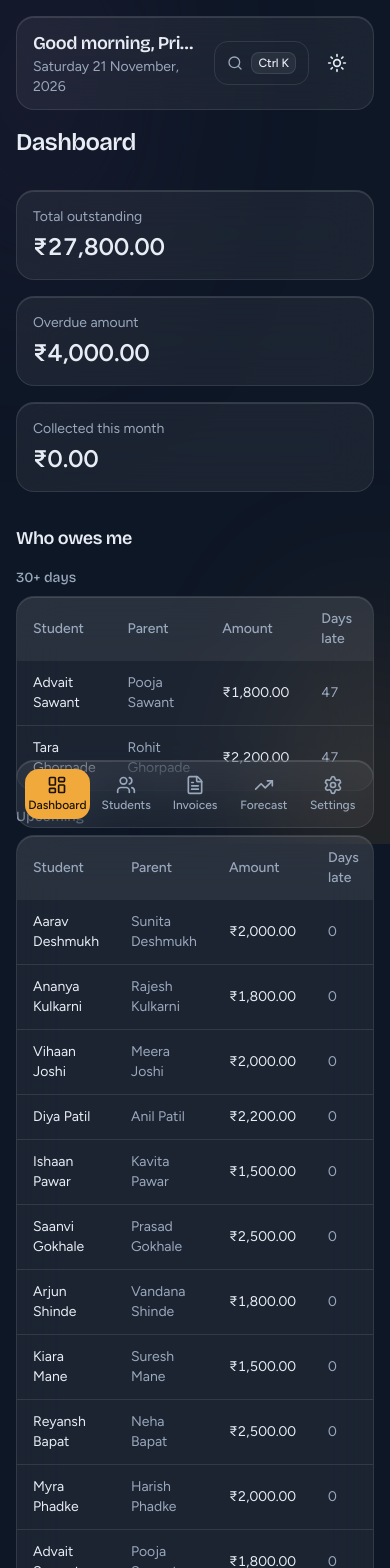
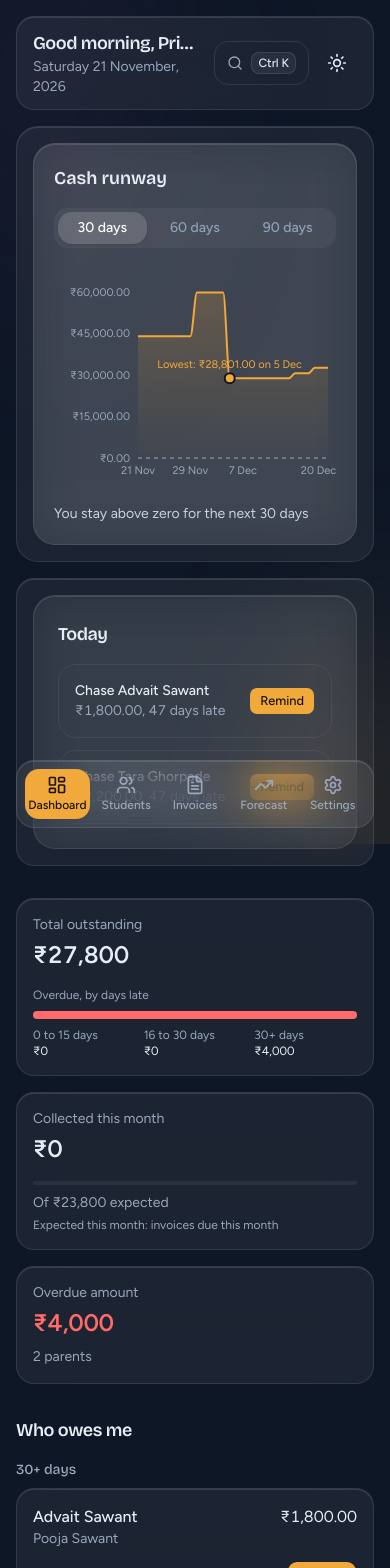
Before and after one commit to ItzMeVishwas/feeflow, a Next.js app: page /dashboard in a window 390 px wide. Shown: the top 1568 px of the page. Built offline with nearby package versions, Linux system fonts and the light colour scheme.

Commit message:
feat: dashboard redesign - hero runway, today rail, aging and collection cards

```diff
--- a/src/app/(app)/dashboard/page.tsx
+++ b/src/app/(app)/dashboard/page.tsx
@@ -2,9 +2,13 @@
 
 import { useMemo, useState, useSyncExternalStore } from "react"
 
+import { AnimatedNumber } from "@/components/ui/animated-number"
 import { Button } from "@/components/ui/button"
+import { Progress } from "@/components/ui/progress"
 import { ReminderDialog } from "@/components/reminder-dialog"
-import { formatINR } from "@/lib/format"
+import { RunwayChart } from "@/components/runway-chart"
+import { TodayRail } from "@/components/today-rail"
+import { formatDate, formatINR } from "@/lib/format"
 import { useStore } from "@/lib/store"
 import type { Invoice, Student } from "@/lib/store"
 import { daysLate, deriveStatus, toIsoDate } from "@/lib/invoice-status"
@@ -25,15 +29,17 @@ type OwedRow = {
   days: number
 }
 
-function StatCard({ label, value }: { label: string; value: number }) {
-  return (
-    <div className="glass rounded-2xl p-4">
-      <p className="text-sm text-muted-foreground">{label}</p>
-      <p className="mt-1 text-2xl font-semibold tabular-nums text-foreground">
-        {formatINR(value)}
-      </p>
-    </div>
-  )
+// Whole rupees for dashboard numbers. formatINR keeps paise for the detail tables.
+const wholeINR = new Intl.NumberFormat("en-IN", {
+  style: "currency",
+  currency: "INR",
+  maximumFractionDigits: 0,
+})
+const formatWholeINR = (amount: number): string => wholeINR.format(amount)
+
+// Percentage of total, 0 when total is 0 (avoids divide-by-zero).
+function share(part: number, total: number): number {
+  return total > 0 ? (part / total) * 100 : 0
 }
 
 function OwedTable({
@@ -85,6 +91,44 @@ function OwedTable({
   )
 }
 
+function OwedCards({
+  rows,
+  showRemind,
+  onRemind,
+}: {
+  rows: OwedRow[]
+  showRemind: boolean
+  onRemind: (invoiceId: string) => void
+}) {
+  return (
+    <ul className="space-y-3">
+      {rows.map(({ invoice, studentName, parentName, days }) => (
+        <li key={invoice.id} className="glass rounded-2xl p-4">
+          <div className="flex items-start justify-between gap-3">
+            <div className="min-w-0">
+              <p className="break-words font-medium text-foreground">{studentName}</p>
+              <p className="break-words text-sm text-muted-foreground">{parentName}</p>
+            </div>
+            <p className="shrink-0 tabular-nums text-foreground">{formatINR(invoice.amount)}</p>
+          </div>
+          <div className="mt-3 flex items-center justify-between gap-3">
+            <p className="text-sm tabular-nums text-muted-foreground">
+              {days > 0
+                ? `${days} ${days === 1 ? "day" : "days"} late`
+                : `Due ${formatDate(invoice.dueDate)}`}
+            </p>
+            {showRemind && (
+              <Button type="button" onClick={() => onRemind(invoice.id)}>
+                Remind
+              </Button>
+            )}
+          </div>
+        </li>
+      ))}
+    </ul>
+  )
+}
+
 export default function DashboardPage() {
   // Zustand persist reads localStorage on the client only, so the server HTML
   // would not match the first client render. Wait for mount before showing data.
@@ -111,8 +155,13 @@ export default function DashboardPage() {
     let totalOutstanding = 0
     let overdueAmount = 0
     let collectedThisMonth = 0
+    let expectedThisMonth = 0
     for (const inv of invoices) {
       if (inv.status !== "paid") totalOutstanding += inv.amount
+      // "Expected this month" = unpaid invoices whose due date falls in the current month.
+      if (inv.status !== "paid" && inv.dueDate.startsWith(currentMonth)) {
+        expectedThisMonth += inv.amount
+      }
       if (deriveStatus(inv, today) === "overdue") overdueAmount += inv.amount
       if (
         inv.status === "paid" &&
@@ -122,7 +171,7 @@ export default function DashboardPage() {
         collectedThisMonth += inv.amount
       }
     }
-    return { totalOutstanding, overdueAmount, collectedThisMonth }
+    return { totalOutstanding, overdueAmount, collectedThisMonth, expectedThisMonth }
   }, [invoices, today, currentMonth])
 
   const owedRows = useMemo(() => {
@@ -143,6 +192,28 @@ export default function DashboardPage() {
     })
     return rows
   }, [invoices, studentById, today])
+
+  // Overdue money split into the same day buckets as the tables.
+  const aging = useMemo(() => {
+    const amounts = BUCKETS.map((bucket) =>
+      owedRows
+        .filter((row) => bucket.test(row.days))
+        .reduce((sum, row) => sum + row.invoice.amount, 0),
+    )
+    return { amounts, total: amounts.reduce((sum, amount) => sum + amount, 0) }
+  }, [owedRows])
+
+  // Distinct parents with overdue invoices. Uses phone, falls back to parent name.
+  const overdueParentCount = useMemo(() => {
+    const parents = new Set<string>()
+    for (const row of owedRows) {
+      const student = studentById.get(row.invoice.studentId)
+      const key =
+        (student?.parentPhone ?? "").trim() || (student?.parentName ?? "").trim()
+      if (key) parents.add(key)
+    }
+    return parents.size
+  }, [owedRows, studentById])
 
   const groups = useMemo(
     () =>
@@ -180,14 +251,88 @@ export default function DashboardPage() {
 
   return (
     <div className="space-y-8">
-      <h1 className="text-2xl font-semibold tracking-tight text-foreground">
-        Dashboard
-      </h1>
+      <section aria-label="Overview" className="grid items-stretch gap-4 lg:grid-cols-3">
+        <div className="glass h-full rounded-3xl p-4 sm:p-6 lg:col-span-2">
+          <RunwayChart />
+        </div>
+        <div className="glass h-full rounded-2xl p-4 sm:p-6">
+          <TodayRail />
+        </div>
+      </section>
 
-      <section aria-label="Summary" className="grid gap-4 sm:grid-cols-3">
-        <StatCard label="Total outstanding" value={stats.totalOutstanding} />
-        <StatCard label="Overdue amount" value={stats.overdueAmount} />
-        <StatCard label="Collected this month" value={stats.collectedThisMonth} />
+      <section aria-label="Summary" className="grid gap-4 md:grid-cols-3">
+        <div className="glass rounded-2xl p-4">
+          <p className="text-sm text-muted-foreground">Total outstanding</p>
+          <p className="mt-1 text-2xl font-semibold text-foreground">
+            <AnimatedNumber value={stats.totalOutstanding} format={formatWholeINR} />
+          </p>
+          <p className="mt-4 text-xs text-muted-foreground">Overdue, by days late</p>
+          <div
+            aria-hidden="true"
+            className="mt-2 flex h-2 w-full overflow-hidden rounded-full bg-muted"
+          >
+            <div
+              className="h-full bg-[var(--amber)]/40"
+              style={{ width: `${share(aging.amounts[0], aging.total)}%` }}
+            />
+            <div
+              className="h-full bg-[var(--amber)]"
+              style={{ width: `${share(aging.amounts[1], aging.total)}%` }}
+            />
+            <div
+              className="h-full bg-[var(--overdue)]"
+              style={{ width: `${share(aging.amounts[2], aging.total)}%` }}
+            />
+          </div>
+          <ul className="mt-2 grid grid-cols-3 gap-2 text-xs text-muted-foreground">
+            <li>
+              <span className="block">0 to 15 days</span>
+              <span className="tabular-nums text-foreground">
+                {formatWholeINR(aging.amounts[0])}
+              </span>
+            </li>
+            <li>
+              <span className="block">16 to 30 days</span>
+              <span className="tabular-nums text-foreground">
+                {formatWholeINR(aging.amounts[1])}
+              </span>
+            </li>
+            <li>
+              <span className="block">30+ days</span>
+              <span className="tabular-nums text-foreground">
+                {formatWholeINR(aging.amounts[2])}
+              </span>
+            </li>
+          </ul>
+        </div>
+
+        <div className="glass rounded-2xl p-4">
+          <p className="text-sm text-muted-foreground">Collected this month</p>
+          <p className="mt-1 text-2xl font-semibold text-foreground">
+            <AnimatedNumber value={stats.collectedThisMonth} format={formatWholeINR} />
+          </p>
+          <Progress
+            value={Math.min(100, share(stats.collectedThisMonth, stats.expectedThisMonth))}
+            aria-label="Collected against expected this month"
+            className="mt-4"
+          />
+          <p className="mt-2 text-sm text-muted-foreground">
+            Of {formatWholeINR(stats.expectedThisMonth)} expected
+          </p>
+          <p className="mt-1 text-xs text-muted-foreground">
+            Expected this month: invoices due this month
+          </p>
+        </div>
+
+        <div className="glass rounded-2xl p-4">
+          <p className="text-sm text-muted-foreground">Overdue amount</p>
+          <p className="mt-1 text-2xl font-semibold text-overdue-text">
+            <AnimatedNumber value={stats.overdueAmount} format={formatWholeINR} />
+          </p>
+          <p className="mt-2 text-sm text-muted-foreground">
+            {overdueParentCount} {overdueParentCount === 1 ? "parent" : "parents"}
+          </p>
+        </div>
       </section>
 
       <section className="space-y-4">
@@ -201,7 +346,12 @@ export default function DashboardPage() {
           groups.map((group) => (
             <div key={group.label} className="space-y-2">
               <h3 className="text-sm font-medium text-muted-foreground">{group.label}</h3>
-              <OwedTable rows={group.rows} showRemind onRemind={setRemindInvoiceId} />
+              <div className="hidden md:block">
+                <OwedTable rows={group.rows} showRemind onRemind={setRemindInvoiceId} />
+              </div>
+              <div className="md:hidden">
+                <OwedCards rows={group.rows} showRemind onRemind={setRemindInvoiceId} />
+              </div>
             </div>
           ))
         )}
@@ -209,7 +359,12 @@ export default function DashboardPage() {
         {upcomingRows.length > 0 && (
           <div className="space-y-2">
             <h3 className="text-sm font-medium text-muted-foreground">Upcoming</h3>
-            <OwedTable rows={upcomingRows} showRemind={false} onRemind={setRemindInvoiceId} />
+            <div className="hidden md:block">
+              <OwedTable rows={upcomingRows} showRemind={false} onRemind={setRemindInvoiceId} />
+            </div>
+            <div className="md:hidden">
+              <OwedCards rows={upcomingRows} showRemind={false} onRemind={setRemindInvoiceId} />
+            </div>
           </div>
         )}
 
--- a/src/components/ui/animated-number.tsx
+++ b/src/components/ui/animated-number.tsx
@@ -9,6 +9,7 @@ export type AnimatedNumberProps = {
   className?: string;
   springOptions?: SpringOptions;
   as?: React.ElementType;
+  format?: (n: number) => string;
 };
 
 export function AnimatedNumber({
@@ -16,12 +17,13 @@ export function AnimatedNumber({
   className,
   springOptions,
   as = 'span',
+  format,
 }: AnimatedNumberProps) {
   const MotionComponent = motion.create(as as keyof React.JSX.IntrinsicElements);
 
   const spring = useSpring(value, springOptions);
   const display = useTransform(spring, (current) =>
-    Math.round(current).toLocaleString()
+    format ? format(Math.round(current)) : Math.round(current).toLocaleString()
   );
 
   useEffect(() => {
```
